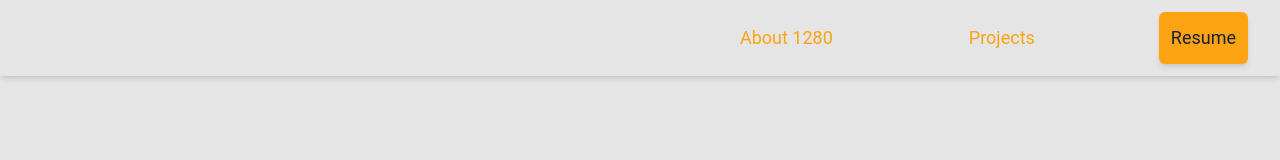
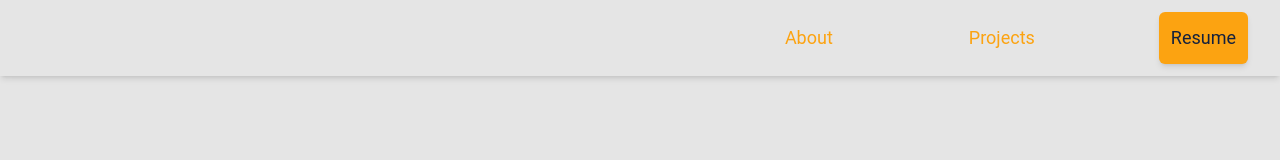
Before and after one commit to Blackgaurd/personal-website, a SvelteKit app: page / in a window 1280 px wide. Shown: the top 160 px of the page. Built offline with nearby package versions, Linux system fonts and the light colour scheme; a web font is replaced by a local one.

Commit message:
update resume

```diff
--- a/src/routes/Navbar.svelte
+++ b/src/routes/Navbar.svelte
@@ -112,7 +112,7 @@
 			</div>
 			<div class="flex justify-end w-1/2 space-x-10 md:space-x-28">
 				<p class="p-2 md:text-lg md:p-3 text-accent">
-					<a href="#about" class="nav-link" on:click={smooth_scroll}>About {innerWidth}</a>
+					<a href="#about" class="nav-link" on:click={smooth_scroll}>About</a>
 				</p>
 				<p class="p-2 md:text-lg md:p-3 text-accent">
 					<a href="#projects" class="nav-link" on:click={smooth_scroll}>Projects</a>
```
Also changed, not shown: 1 other file (tests, documents, lock files or other folders).
